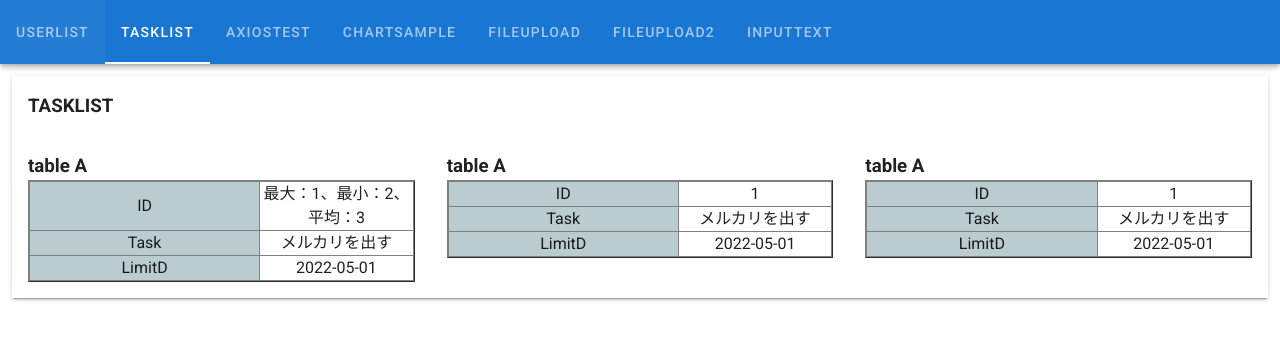
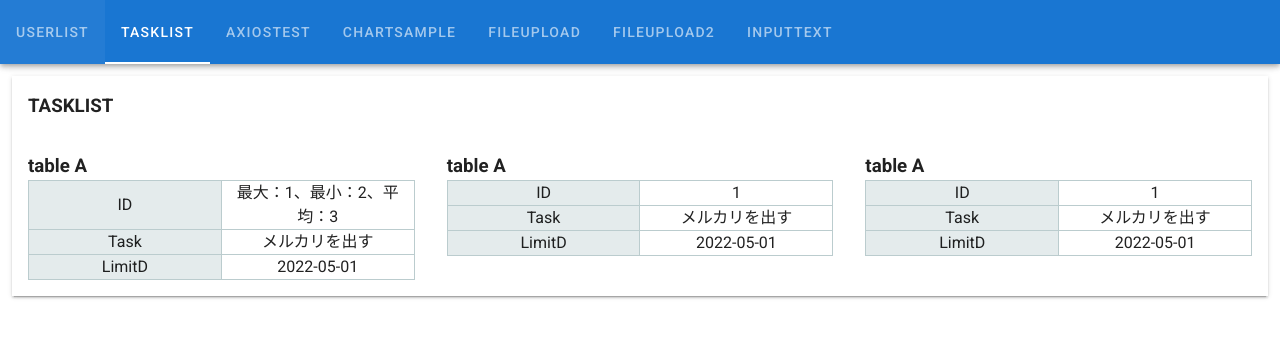
Before and after one commit to subretu/vue-sample-project, a Vue app in the folder frontend/: page /tasklist in a window 1280 px wide. Shown: the top 340 px of the page. Built offline with nearby package versions, Linux system fonts and the light colour scheme.

Commit message:
adjustment table

```diff
--- a/frontend/src/views/TaskList.vue
+++ b/frontend/src/views/TaskList.vue
@@ -90,16 +90,17 @@ export default {
 </script>
 <style scoped>
 table {
-  display: block;
+  display: contents;
   width: 100%;
+  border: solid 1px #bbccce;
 }
 table tbody {
   width: 100%;
   display: table;
 }
 th {
-  background-color: #bbccce;
+  background-color: #bbccce64;
   font-weight: normal;
-  width: 60%;
+  width: 50%;
 }
 </style>
```
